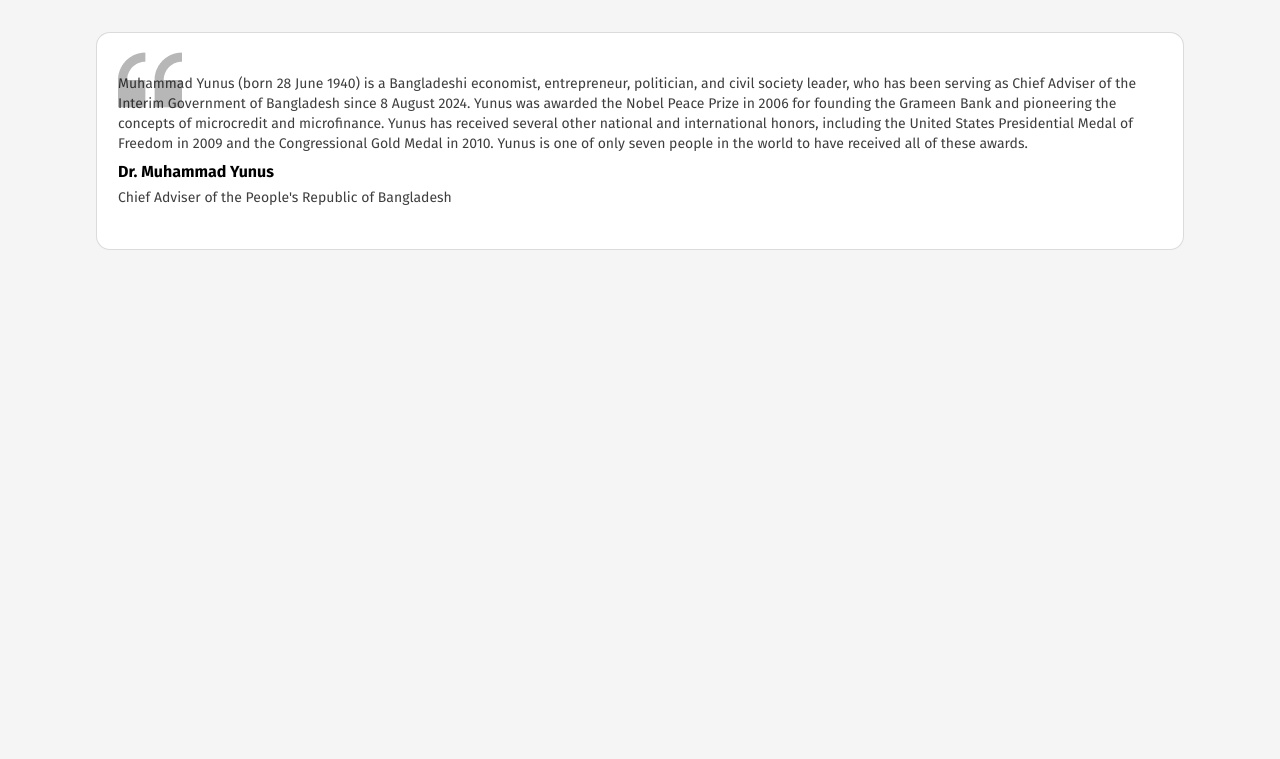
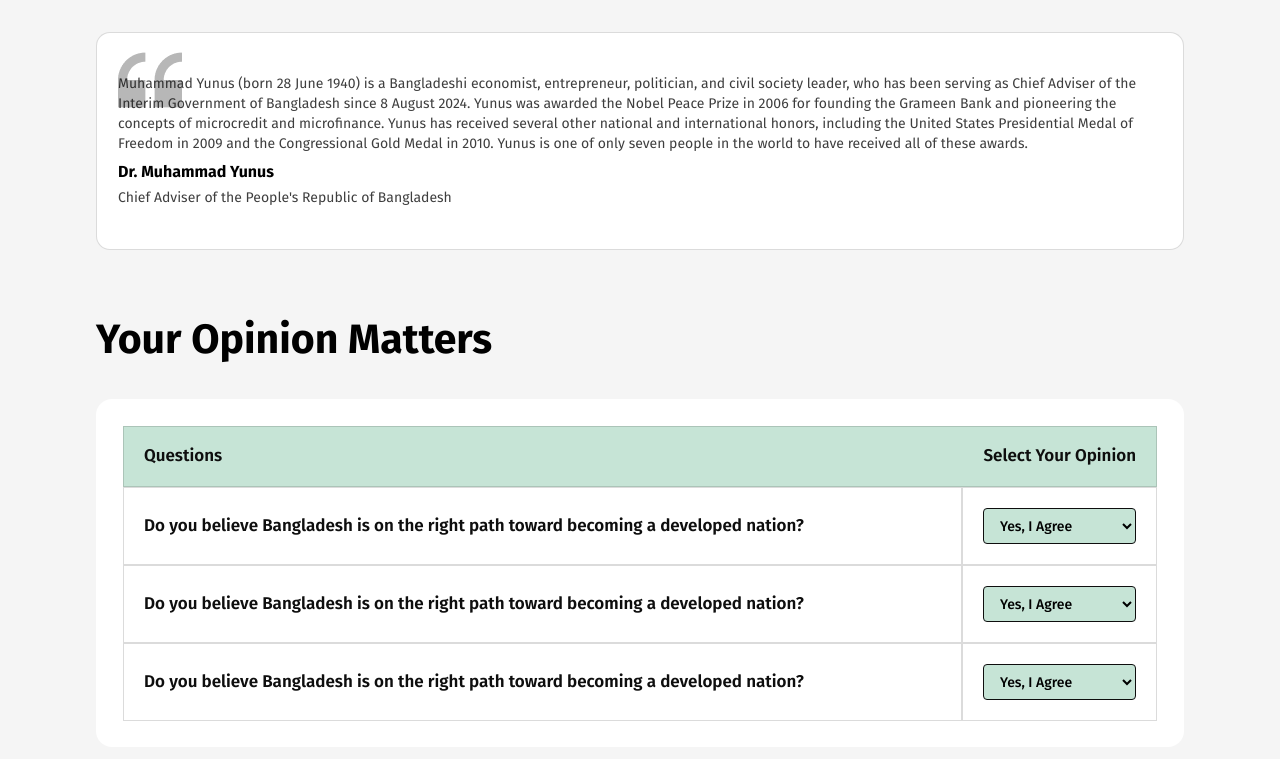
Before and after one commit to YI-Rifat/assignment-1, a plain HTML site: page index.html in a window 1280 px wide. Shown: the part 1423-2182 px from the top of the page. Before the commit the page ends 1738 px from the top, so only its background shows below. Drawn offline with Linux system fonts and the light colour scheme.

Commit message:
opinion section done

```diff
--- a/Styles/style.css
+++ b/Styles/style.css
@@ -215,7 +215,6 @@
 .vision h2{
     font-size: 41px;
     font-weight: 700;
-    /* margin-bottom: 36px; */
 }
 .vision p{
     font-size: 14px;
@@ -310,7 +309,7 @@
     flex-direction: column;
     justify-content: space-between;
     align-items: start;
-    width: 1088px;
+    width: 100%;
     height: 218px;
     padding: 41px 21px;
     border: 1px solid rgba(14, 14, 14, 0.15);
@@ -332,3 +331,85 @@
 .vision .box p{
     opacity: .8;
 }
+
+/* -------------------------------- */
+/*  Opinion Section */
+/* -------------------------------- */
+
+.opinion{
+    display: flex;
+    flex-direction: column;
+    gap: 35px;
+}
+.opinion h2{
+    font-size: 41px;
+    font-weight: 700;
+}
+.opinion p{
+    color: rgb(14, 14, 14);
+    font-size: 17px;
+    font-weight: 600;
+    line-height: 20px;
+}
+.opinion .box{
+    width: 100%;
+    height: 348px;
+    border-radius: 16px;
+    background: rgb(255, 255, 255);
+    display: flex;
+    flex-direction: column;
+    justify-content: center;
+    align-items: center;
+}
+.opinion .box .row-1{
+    width: 1034px;
+    height: 61px;
+    display: flex;
+    align-items: center;
+    justify-content: space-between;
+    padding: 20px;
+    border: 1px solid rgba(14, 14, 14, 0.15);
+    background: rgb(198, 228, 214);
+}
+.opinion .box .row-2,
+.opinion .box .row-3,
+.opinion .box .row-4{
+    height: 78px;
+}
+.opinion .box .row{
+    display: flex;
+    width: 1034px;
+}
+.opinion .box .row .col{
+    height: 100%;
+    padding: 20px;
+    display: flex;
+    align-items: center;
+    border: 1px solid rgba(14, 14, 14, 0.15);
+    background: rgba(255, 255, 255, 0.1);
+}
+.opinion .box .row .col-1{
+    width: 865px;
+}
+.opinion .box .row .col-2{
+    width: 200px;
+    display: flex;
+    justify-content: center;
+    align-items: center;
+}
+.opinion .box .row .col-2 select{
+    border: 1px solid rgb(14, 14, 14);
+    border-radius: 4px;
+    background: rgb(198, 228, 214);
+    width: 100%;
+    height: 100%;
+    padding: 9px 12px;
+    font-size: 14px;
+    font-weight: 500;
+    line-height: 16px;
+    cursor: pointer;
+}
+
+/* -------------------------------- */
+/*  News Section */
+/* -------------------------------- */
--- a/index.html
+++ b/index.html
@@ -91,6 +91,51 @@
                     <p>Chief Adviser of the People's Republic of Bangladesh</p>
                 </div>
             </section>
+            <section class="opinion">
+                <h2>Your Opinion Matters</h2>
+                <div class="box">
+                    <div class="row row-1">
+                        <p>Questions</p>
+                        <p>Select Your Opinion</p>
+                    </div>
+                    <div class="row row-2">
+                        <div class="col col-1">
+                            <p>Do you believe Bangladesh is on the right path toward becoming a developed nation?</p>
+                        </div>
+                        <div class="col col-2">
+                            <select name="" id="">
+                                <option value="">Yes, I Agree</option>
+                                <option value="">No, I Don't Agree</option>
+                            </select>
+                        </div>
+                    </div>
+                    <div class="row row-3">
+                        <div class="col col-1">
+                            <p>Do you believe Bangladesh is on the right path toward becoming a developed nation?</p>
+                        </div>
+                        <div class="col col-2">
+                            <select name="" id="">
+                                <option value="">Yes, I Agree</option>
+                                <option value="">No, I Don't Agree</option>
+                            </select>
+                        </div>
+                    </div>
+                    <div class="row row-4">
+                        <div class="col col-1">
+                            <p>Do you believe Bangladesh is on the right path toward becoming a developed nation?</p>
+                        </div>
+                        <div class="col col-2">
+                            <select name="" id="">
+                                <option value="">Yes, I Agree</option>
+                                <option value="">No, I Don't Agree</option>
+                            </select>
+                        </div>
+                    </div>
+                </div>
+            </section>
+            <section class="news">
+
+            </section>
         </div>
     </main>
     <footer>
```
